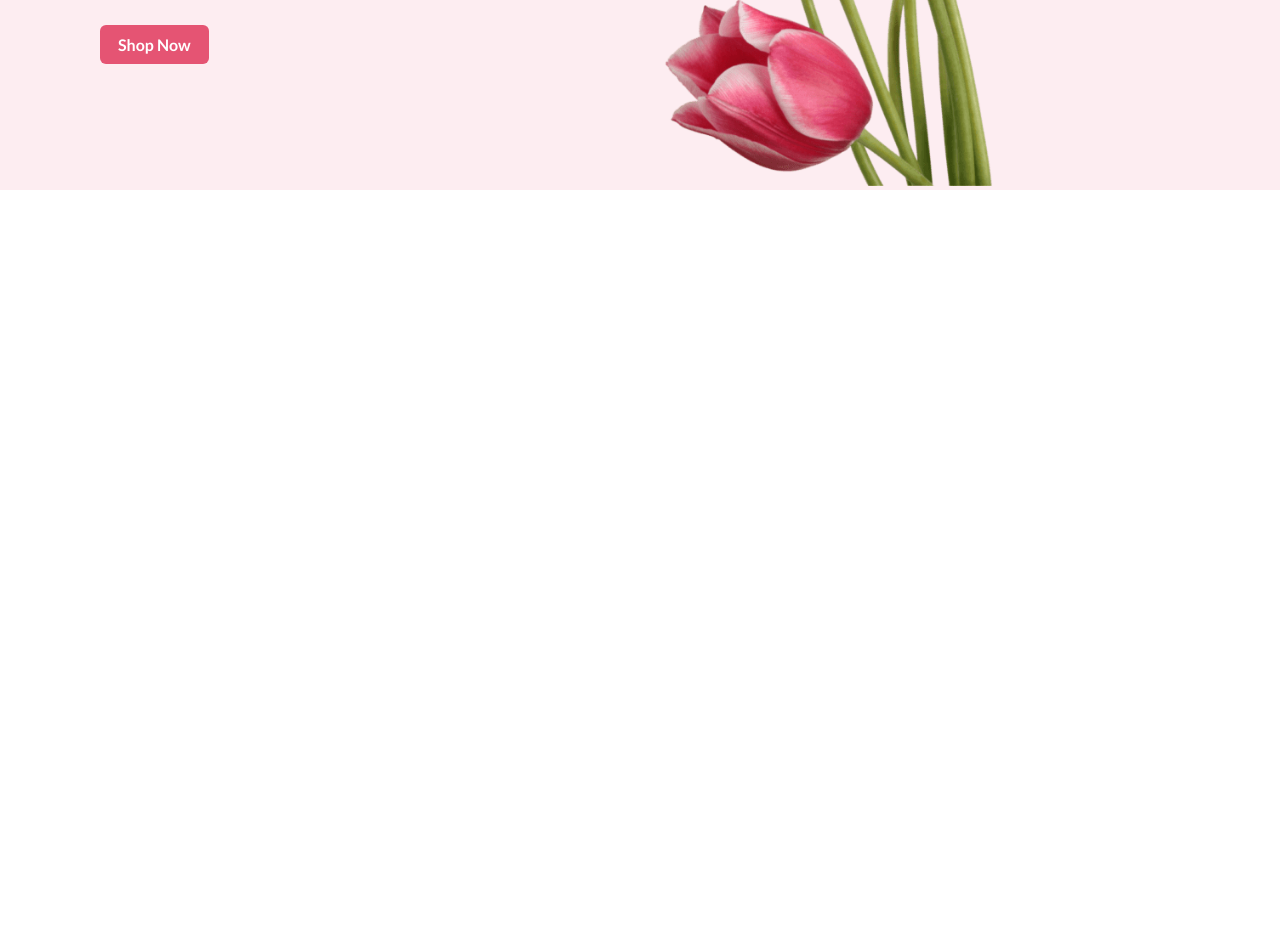
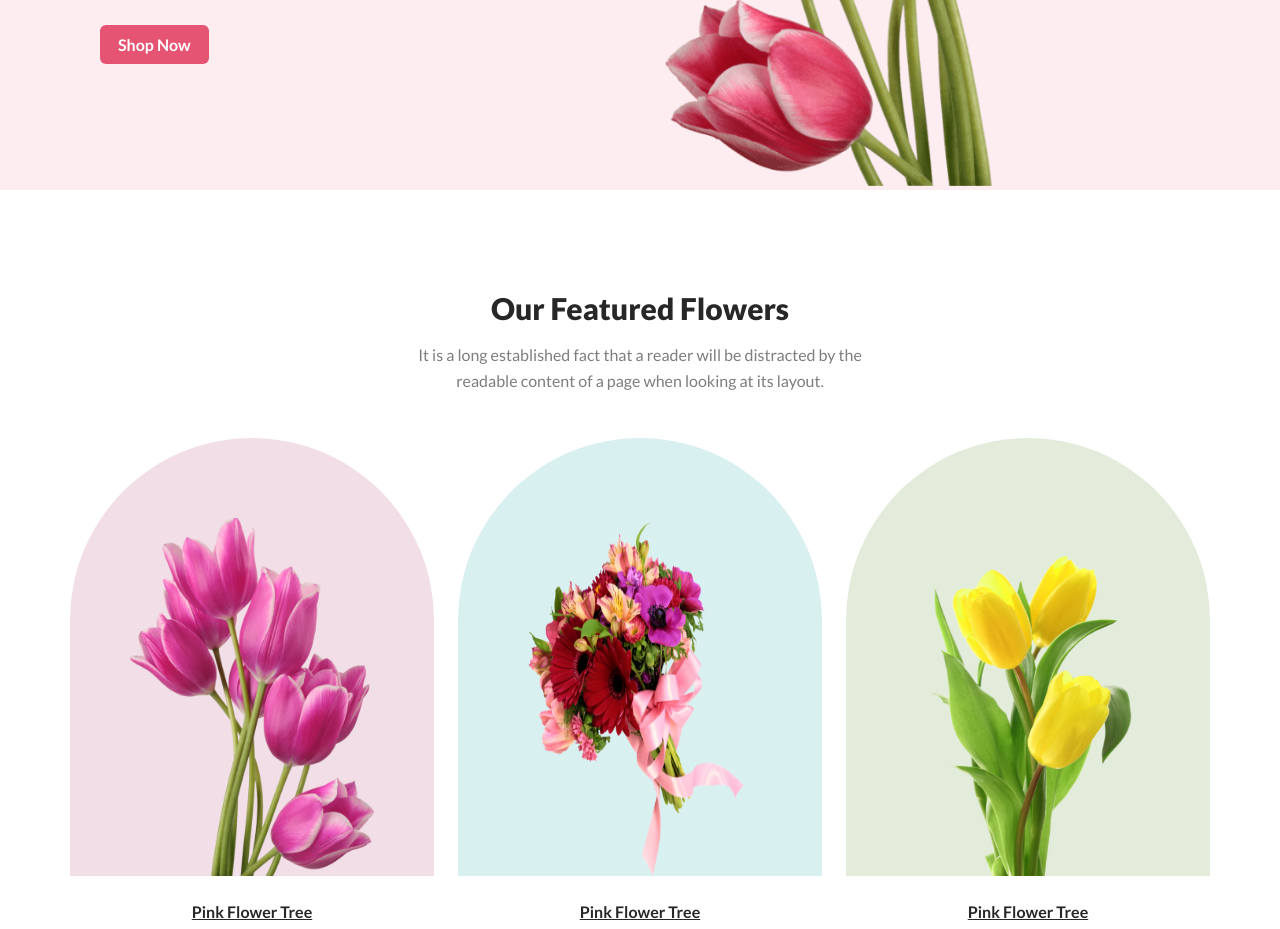
Before and after one commit to Nadim-Mahmud751/flower-shop-assignment, a plain HTML site: page index.html in a window 1280 px wide. Shown: the part 534-1463 px from the top of the page. Before the commit the page ends 800 px from the top, so only its background shows below. Drawn offline with Linux system fonts and the light colour scheme.

Commit message:
third commit

```diff
--- a/index.html
+++ b/index.html
@@ -30,5 +30,40 @@
             </div>
         </div>
     </header>
+
+    <!-- featured flowers section -->
+    <section class="featured-flowers">
+        <div class="section-title">
+            <h2 class="title">Our Featured Flowers</h2>
+            <p class="title-text">
+                It is a long established fact that a reader will be distracted by the readable content of a page when
+                looking at its layout.
+            </p>
+        </div>
+        <div class="container">
+
+            <div class="wrapper">
+                <div class="item">
+                    <div class="box box-1">
+                        <img src="Flower Asset/pngwing 6.png" alt="">
+                    </div>
+                    <a href="#">Pink Flower Tree</a>
+                </div>
+                <div class="item">
+                    <div class="box box-2">
+                        <img src="Flower Asset/pngwing 5.png" alt="">
+                    </div>
+                    <a href="#">Pink Flower Tree</a>
+                </div>
+                <div class="item">
+                    <div class="box box-3">
+                        <img src="Flower Asset/pngwing 7.png" alt="">
+                    </div>
+                    <a href="#">Pink Flower Tree</a>
+                </div>
+            </div>
+        </div>
+
+    </section>
 </body>
 </html>
--- a/style.css
+++ b/style.css
@@ -97,4 +97,63 @@ section {
 
     /* 166.667% */
 }
+
 /* first sytle section end */
+.featured-flowers .wrapper {
+    display: flex;
+    justify-content: center;
+    align-items: flex-start;
+    margin-top: 44px;
+    gap: 24px;
+}
+
+.featured-flowers .wrapper .item .box {
+    width: 364px;
+    height: 438px;
+    border-radius: 300px 300px 0px 0px;
+    padding-top: 80px;
+    padding-left: 60px;
+    padding-right: 60px;
+    display: flex;
+
+}
+
+.box-1 {
+    background: rgba(167, 33, 98, 0.15);
+
+}
+
+.box-2 {
+    background: rgba(5, 151, 160, 0.15);
+}
+
+.box-3 {
+    border-radius: 300px 300px 0px 0px;
+    background: rgba(71, 125, 17, 0.15);
+}
+
+.featured-flowers .wrapper .item .box img {
+    width: 100%;
+
+}
+
+.featured-flowers .wrapper .item {
+    text-align: center;
+    display: flex;
+    justify-content: center;
+    flex-direction: column;
+}
+
+.featured-flowers .wrapper .item a {
+    margin-top: 18px;
+    color: #272727;
+    text-align: center;
+    font-family: Lato;
+    font-size: 16px;
+    font-style: normal;
+    font-weight: 700;
+    line-height: 35px;
+    /* 145.833% */
+    text-decoration-line: underline;
+}
+/* our featured flowers style end*/
```
